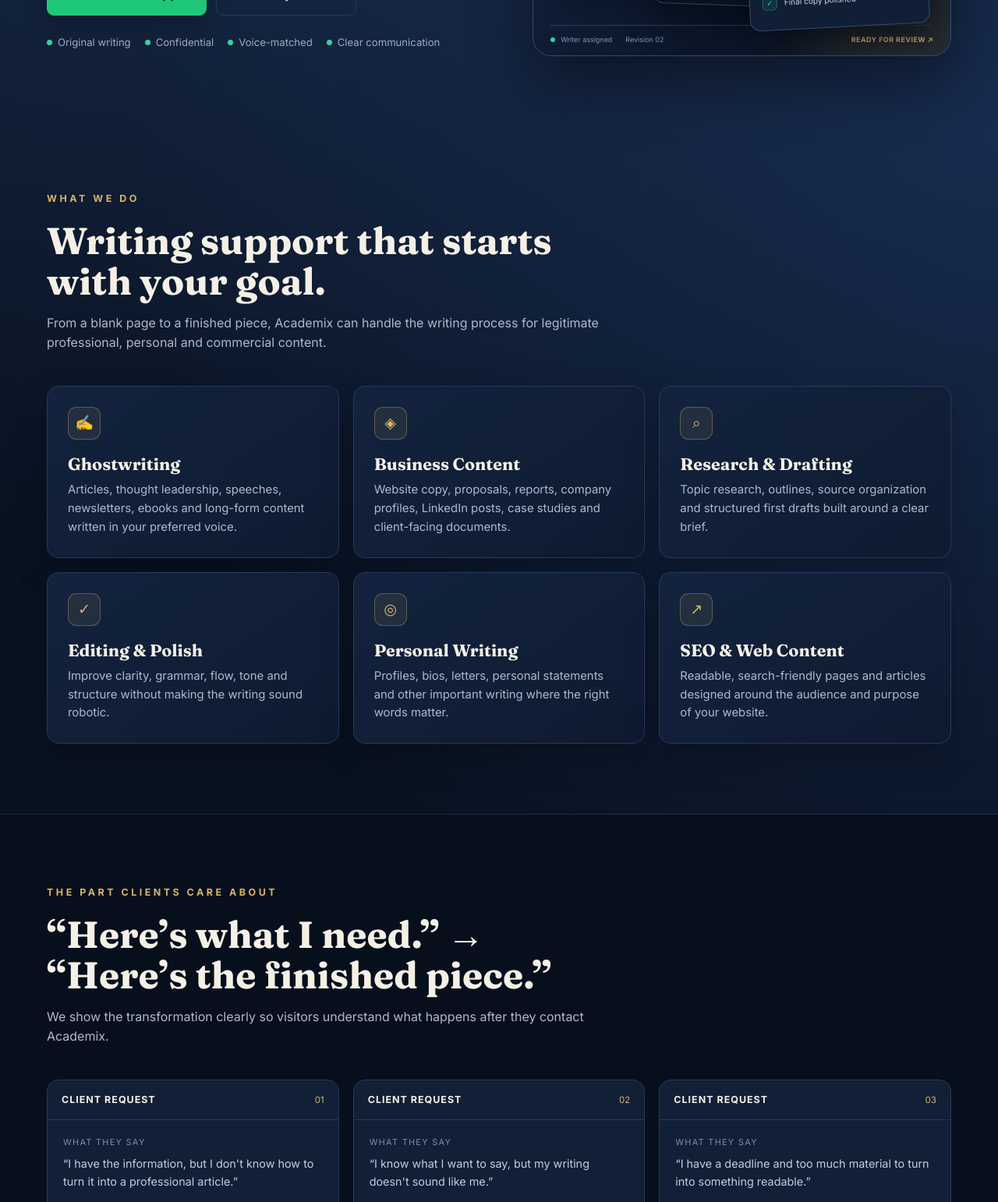
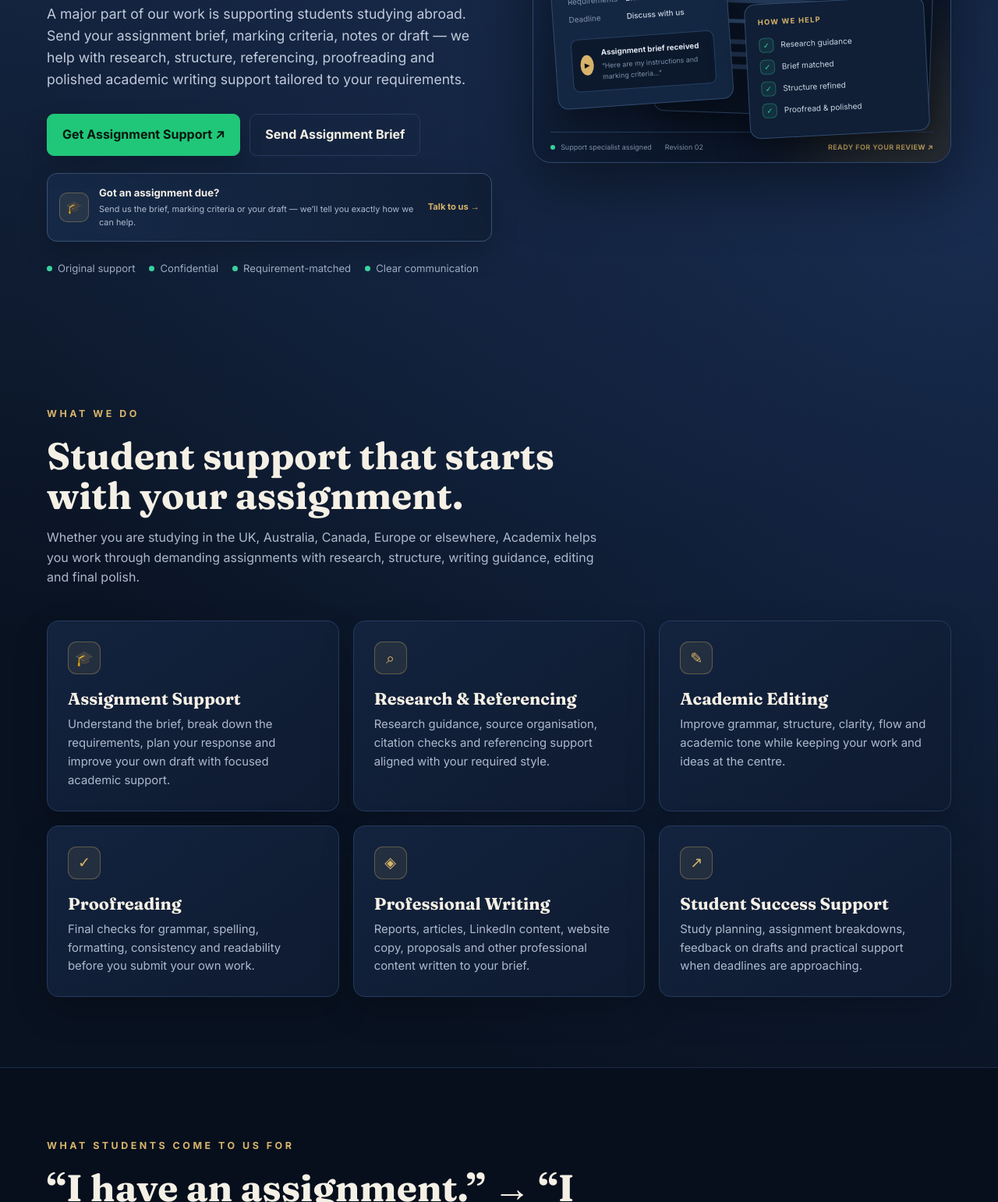
Before and after one commit to awaischaudhary1612/Academix-Internationals, a plain HTML site: page index.html in a window 1280 px wide. Shown: the part 558-2100 px from the top of the page at 78% size. Drawn offline with Linux system fonts and the light colour scheme.

Commit message:
index.html
Specialized Website According to client Needs

```diff
--- a/index.html
+++ b/index.html
@@ -3,8 +3,8 @@
 <head>
 <meta charset="UTF-8">
 <meta name="viewport" content="width=device-width, initial-scale=1">
-<title>Academix — Professional Ghostwriting & Content Services</title>
-<meta name="description" content="Academix turns your ideas, briefs and notes into polished professional writing. Ghostwriting, content, research, editing and business writing.">
+<title>Academix — Assignment Support & Professional Writing</title>
+<meta name="description" content="Academix supports students abroad with assignment research, structuring, referencing, proofreading and professional writing services, alongside business and ghostwriting content.">
 <link rel="preconnect" href="https://fonts.googleapis.com">
 <link href="https://fonts.googleapis.com/css2?family=Fraunces:wght@500;600;700&family=Inter:wght@400;500;600;700&display=swap" rel="stylesheet">
 <style>
@@ -41,6 +41,19 @@
 .hero h1 span{color:var(--gold)}
 .lede{font-size:1.1rem;color:#c1cada;max-width:60ch;margin-top:25px}
 .cta{display:flex;gap:12px;flex-wrap:wrap;margin-top:30px}
+
+.student-hook{
+  margin-top:22px;display:flex;align-items:center;gap:13px;
+  padding:14px 15px;border:1px solid #3a5275;border-radius:13px;
+  background:linear-gradient(90deg,#152947,#101f36);box-shadow:0 15px 35px #0003;
+}
+.hook-icon{width:38px;height:38px;border-radius:10px;background:#d7b46a18;border:1px solid #d7b46a55;display:grid;place-items:center;flex:none}
+.student-hook strong,.student-hook span{display:block}
+.student-hook strong{font-size:.82rem;color:#f3eee4}
+.student-hook span{font-size:.68rem;color:#aebbd0;margin-top:2px}
+.student-hook a{margin-left:auto;white-space:nowrap;font-size:.7rem;font-weight:700;color:#d7b46a}
+.student-hook a:hover{color:#f0cf86}
+
 .trust{display:flex;gap:18px;flex-wrap:wrap;margin-top:24px;color:#9eabc0;font-size:.82rem}
 .trust span{display:flex;gap:7px;align-items:center}
 .dot{width:7px;height:7px;background:var(--green);border-radius:50%}
@@ -310,17 +323,26 @@
 <header class="hero">
   <div class="wrap hero-grid">
     <div>
-      <div class="kicker">Professional Ghostwriting & Content</div>
-      <h1>Your ideas.<br><span>Our words.</span></h1>
-      <p class="lede">Academix turns your brief, notes, voice messages, research or rough ideas into polished, natural-sounding content — written around your audience, tone and goals.</p>
+      <div class="kicker">Assignment Support • Writing • Research</div>
+      <h1>Assignment due?<br><span>Let’s get it sorted.</span></h1>
+      <p class="lede">A major part of our work is supporting students studying abroad. Send your assignment brief, marking criteria, notes or draft — we help with research, structure, referencing, proofreading and polished academic writing support tailored to your requirements.</p>
       <div class="cta">
-        <a class="btn whatsapp" href="https://wa.me/923089677738?text=Hi%20Academix%2C%20I%27d%20like%20to%20discuss%20a%20writing%20project." target="_blank" rel="noopener">Start on WhatsApp ↗</a>
-        <a class="btn secondary" href="mailto:academix.internationals@gmail.com?subject=Academix%20Writing%20Project">Send Project Brief</a>
+        <a class="btn whatsapp" href="https://wa.me/923089677738?text=Hi%20Academix%2C%20I%20need%20help%20with%20an%20assignment.%20I%27ll%20send%20the%20brief%20and%20requirements." target="_blank" rel="noopener">Get Assignment Support ↗</a>
+        <a class="btn secondary" href="mailto:academix.internationals@gmail.com?subject=Academix%20Assignment%20Support">Send Assignment Brief</a>
+      </div>
+
+      <div class="student-hook">
+        <div class="hook-icon">🎓</div>
+        <div>
+          <strong>Got an assignment due?</strong>
+          <span>Send us the brief, marking criteria or your draft — we’ll tell you exactly how we can help.</span>
+        </div>
+        <a href="https://wa.me/923089677738?text=Hi%20Academix%2C%20I%20need%20help%20with%20an%20assignment.%20I%27ll%20send%20the%20brief%20and%20requirements." target="_blank" rel="noopener">Talk to us →</a>
       </div>
       <div class="trust">
-        <span><i class="dot"></i>Original writing</span>
+        <span><i class="dot"></i>Original support</span>
         <span><i class="dot"></i>Confidential</span>
-        <span><i class="dot"></i>Voice-matched</span>
+        <span><i class="dot"></i>Requirement-matched</span>
         <span><i class="dot"></i>Clear communication</span>
       </div>
     </div>
@@ -331,24 +353,24 @@
 
         <div class="studio-top">
           <span class="live-dot"></span>
-          <span>ACADEMIX WRITING STUDIO</span>
-          <span class="studio-status">PROJECT IN PROGRESS</span>
+          <span>ACADEMIX STUDENT SUPPORT</span>
+          <span class="studio-status">ASSIGNMENT SUPPORT</span>
         </div>
 
         <div class="studio-grid">
           <div class="brief-card">
-            <div class="card-tag">CLIENT BRIEF</div>
-            <h4>Turn my ideas into a professional article.</h4>
+            <div class="card-tag">STUDENT REQUEST</div>
+            <h4>“I need help with my assignment before the deadline.”</h4>
             <div class="brief-meta">
-              <span>Audience</span><strong>Business readers</strong>
-              <span>Tone</span><strong>Clear · confident</strong>
-              <span>Length</span><strong>1,500 words</strong>
+              <span>Level</span><strong>University</strong>
+              <span>Requirements</span><strong>Brief + rubric</strong>
+              <span>Deadline</span><strong>Discuss with us</strong>
             </div>
             <div class="voice-note">
               <span class="play">▶</span>
               <div>
-                <b>Voice note received</b>
-                <small>02:18 · “Here’s what I want to say…”</small>
+                <b>Assignment brief received</b>
+                <small>“Here are my instructions and marking criteria…”</small>
               </div>
             </div>
           </div>
@@ -360,12 +382,12 @@
               <span class="save">Saved</span>
             </div>
             <div class="editor-body">
-              <div class="doc-kicker">FEATURE ARTICLE</div>
-              <h4>When good ideas need the right words</h4>
+              <div class="doc-kicker">ASSIGNMENT WORKSPACE</div>
+              <h4>Research, structure & academic clarity</h4>
               <div class="text-line w90"></div>
               <div class="text-line w100"></div>
               <div class="text-line w82"></div>
-              <div class="highlight-line"><span></span><b>clearer message</b><span></span></div>
+              <div class="highlight-line"><span></span><b>clearer argument</b><span></span></div>
               <div class="text-line w96"></div>
               <div class="text-line w74"></div>
               <div class="text-line w88"></div>
@@ -374,18 +396,18 @@
           </div>
 
           <div class="solution-card">
-            <div class="card-tag">OUR SOLUTION</div>
-            <div class="solution-row"><span class="check">✓</span><span>Research organised</span></div>
-            <div class="solution-row"><span class="check">✓</span><span>Voice matched</span></div>
+            <div class="card-tag">HOW WE HELP</div>
+            <div class="solution-row"><span class="check">✓</span><span>Research guidance</span></div>
+            <div class="solution-row"><span class="check">✓</span><span>Brief matched</span></div>
             <div class="solution-row"><span class="check">✓</span><span>Structure refined</span></div>
-            <div class="solution-row"><span class="check">✓</span><span>Final copy polished</span></div>
+            <div class="solution-row"><span class="check">✓</span><span>Proofread & polished</span></div>
           </div>
         </div>
 
         <div class="studio-footer">
-          <span><i></i> Writer assigned</span>
+          <span><i></i> Support specialist assigned</span>
           <span>Revision 02</span>
-          <strong>READY FOR REVIEW ↗</strong>
+          <strong>READY FOR YOUR REVIEW ↗</strong>
         </div>
       </div>
     </div>
@@ -396,16 +418,16 @@
   <div class="wrap">
     <div class="section-head">
       <div class="kicker">What we do</div>
-      <h2>Writing support that starts with your goal.</h2>
-      <p>From a blank page to a finished piece, Academix can handle the writing process for legitimate professional, personal and commercial content.</p>
+      <h2>Student support that starts with your assignment.</h2>
+      <p>Whether you are studying in the UK, Australia, Canada, Europe or elsewhere, Academix helps you work through demanding assignments with research, structure, writing guidance, editing and final polish.</p>
     </div>
     <div class="cards">
-      <article class="card"><div class="icon">✍</div><h3>Ghostwriting</h3><p>Articles, thought leadership, speeches, newsletters, ebooks and long-form content written in your preferred voice.</p></article>
-      <article class="card"><div class="icon">◈</div><h3>Business Content</h3><p>Website copy, proposals, reports, company profiles, LinkedIn posts, case studies and client-facing documents.</p></article>
-      <article class="card"><div class="icon">⌕</div><h3>Research & Drafting</h3><p>Topic research, outlines, source organization and structured first drafts built around a clear brief.</p></article>
-      <article class="card"><div class="icon">✓</div><h3>Editing & Polish</h3><p>Improve clarity, grammar, flow, tone and structure without making the writing sound robotic.</p></article>
-      <article class="card"><div class="icon">◎</div><h3>Personal Writing</h3><p>Profiles, bios, letters, personal statements and other important writing where the right words matter.</p></article>
-      <article class="card"><div class="icon">↗</div><h3>SEO & Web Content</h3><p>Readable, search-friendly pages and articles designed around the audience and purpose of your website.</p></article>
+      <article class="card"><div class="icon">🎓</div><h3>Assignment Support</h3><p>Understand the brief, break down the requirements, plan your response and improve your own draft with focused academic support.</p></article>
+      <article class="card"><div class="icon">⌕</div><h3>Research & Referencing</h3><p>Research guidance, source organisation, citation checks and referencing support aligned with your required style.</p></article>
+      <article class="card"><div class="icon">✎</div><h3>Academic Editing</h3><p>Improve grammar, structure, clarity, flow and academic tone while keeping your work and ideas at the centre.</p></article>
+      <article class="card"><div class="icon">✓</div><h3>Proofreading</h3><p>Final checks for grammar, spelling, formatting, consistency and readability before you submit your own work.</p></article>
+      <article class="card"><div class="icon">◈</div><h3>Professional Writing</h3><p>Reports, articles, LinkedIn content, website copy, proposals and other professional content written to your brief.</p></article>
+      <article class="card"><div class="icon">↗</div><h3>Student Success Support</h3><p>Study planning, assignment breakdowns, feedback on drafts and practical support when deadlines are approaching.</p></article>
     </div>
   </div>
 </section>
@@ -413,22 +435,22 @@
 <section id="cases" class="dark-band">
   <div class="wrap">
     <div class="section-head">
-      <div class="kicker">The part clients care about</div>
-      <h2>“Here’s what I need.” → “Here’s the finished piece.”</h2>
-      <p>We show the transformation clearly so visitors understand what happens after they contact Academix.</p>
+      <div class="kicker">What students come to us for</div>
+      <h2>“I have an assignment.” → “I know exactly what to do next.”</h2>
+      <p>Students abroad often know the topic but need help turning a demanding brief into a clear plan and a stronger piece of work.</p>
     </div>
     <div class="case-grid">
       <article class="case">
-        <div class="case-head"><strong>Client request</strong><span>01</span></div>
-        <div class="case-body"><div class="label">What they say</div><p>“I have the information, but I don't know how to turn it into a professional article.”</p><div class="solution"><div class="label">How we solve it</div><p>We organize the key points, research the missing context, create a strong structure and deliver a polished draft.</p></div></div>
+        <div class="case-head"><strong>Student request</strong><span>01</span></div>
+        <div class="case-body"><div class="label">What they say</div><p>“I have the assignment brief, but I don’t know where to start.”</p><div class="solution"><div class="label">How we help</div><p>We break down the requirements, clarify the task, help plan the structure and guide the research so you can move forward confidently.</p></div></div>
       </article>
       <article class="case">
-        <div class="case-head"><strong>Client request</strong><span>02</span></div>
-        <div class="case-body"><div class="label">What they say</div><p>“I know what I want to say, but my writing doesn't sound like me.”</p><div class="solution"><div class="label">How we solve it</div><p>We study the tone and examples you provide, then shape the writing to sound natural, confident and consistent.</p></div></div>
+        <div class="case-head"><strong>Student request</strong><span>02</span></div>
+        <div class="case-body"><div class="label">What they say</div><p>“My draft is written, but it needs serious proofreading and better structure.”</p><div class="solution"><div class="label">How we help</div><p>We edit for clarity, academic tone, grammar, structure, consistency and referencing while preserving your ideas.</p></div></div>
       </article>
       <article class="case">
-        <div class="case-head"><strong>Client request</strong><span>03</span></div>
-        <div class="case-body"><div class="label">What they say</div><p>“I have a deadline and too much material to turn into something readable.”</p><div class="solution"><div class="label">How we solve it</div><p>We sort the material, identify the message, build the draft and refine it through your feedback.</p></div></div>
+        <div class="case-head"><strong>Student request</strong><span>03</span></div>
+        <div class="case-body"><div class="label">What they say</div><p>“My deadline is close and I need help making sense of all my research.”</p><div class="solution"><div class="label">How we help</div><p>We help organise sources, build an outline, identify the key points and improve the writing you have developed.</p></div></div>
       </article>
     </div>
   </div>
@@ -437,15 +459,15 @@
 <section id="process">
   <div class="wrap">
     <div class="section-head">
-      <div class="kicker">Simple process</div>
-      <h2>From message to manuscript.</h2>
-      <p>You don't need a perfect brief. Send us what you have and we'll help turn it into a workable writing plan.</p>
+      <div class="kicker">Need assignment help?</div>
+      <h2>Send the assignment. We’ll help you move it forward.</h2>
+      <p>You don’t need to have everything figured out. Send the brief, rubric, topic, notes or draft and tell us what you need help with.</p>
     </div>
     <div class="process">
-      <article class="step"><div class="step-num">01</div><h3>Send the brief</h3><p>Tell us the topic, audience, format, length, deadline and the result you want.</p></article>
-      <article class="step"><div class="step-num">02</div><h3>We plan & write</h3><p>We research where needed, build the structure and create the first draft.</p></article>
-      <article class="step"><div class="step-num">03</div><h3>You review</h3><p>Give us your notes on tone, direction, facts or anything you'd like changed.</p></article>
-      <article class="step"><div class="step-num">04</div><h3>We polish</h3><p>We revise the piece and deliver a clean final version ready for its intended use.</p></article>
+      <article class="step"><div class="step-num">01</div><h3>Send your assignment</h3><p>Send the brief, requirements, marking criteria, topic, notes or your current draft.</p></article>
+      <article class="step"><div class="step-num">02</div><h3>We assess & plan</h3><p>We identify what the task requires and give you a clear plan for research, structure and writing.</p></article>
+      <article class="step"><div class="step-num">03</div><h3>We improve the work</h3><p>Get focused feedback, editing, proofreading, referencing and writing support around your draft.</p></article>
+      <article class="step"><div class="step-num">04</div><h3>You submit confidently</h3><p>Use the improved work as your own learning and submission, with the support you needed along the way.</p></article>
     </div>
   </div>
 </section>
@@ -453,11 +475,11 @@
 <section class="dark-band" id="contact">
   <div class="wrap contact">
     <div class="contact-box">
-      <div class="kicker">Start a project</div>
-      <h2>Have an idea? Let's put it into words.</h2>
-      <p>Send your brief by WhatsApp or email. If you're not sure what service you need, just tell us what you're trying to achieve.</p>
+      <div class="kicker">Assignment deadline getting close?</div>
+      <h2>Don’t let a difficult assignment deadline catch you unprepared.</h2>
+      <p>Send your assignment brief, requirements or draft on WhatsApp. Tell us what you are struggling with and we’ll explain how Academix can help.</p>
       <div class="cta">
-        <a class="btn whatsapp" href="https://wa.me/923089677738?text=Hi%20Academix%2C%20I%20have%20a%20writing%20project%20I%27d%20like%20to%20discuss." target="_blank" rel="noopener">Chat on WhatsApp ↗</a>
+        <a class="btn whatsapp" href="https://wa.me/923089677738?text=Hi%20Academix%2C%20I%20have%20a%20writing%20project%20I%27d%20like%20to%20discuss." target="_blank" rel="noopener">Get Assignment Help ↗</a>
         <a class="btn secondary" href="mailto:academix.internationals@gmail.com">Email Academix</a>
       </div>
     </div>
@@ -468,7 +490,7 @@
         <a class="contact-link" href="mailto:academix.internationals@gmail.com"><span class="symbol">✉</span><span><strong>Email</strong><br><small>academix.internationals@gmail.com</small></span></a>
         <a class="contact-link" href="https://www.facebook.com/profile.php?id=61594647734772" target="_blank" rel="noopener"><span class="symbol">f</span><span><strong>Facebook</strong><br><small>Visit the Academix page</small></span></a>
       </div>
-      <p class="fine">For academic work, we can provide legitimate tutoring, editing, proofreading and research guidance; submitted coursework should remain the student's own work.</p>
+      <p class="fine">Academic support includes research guidance, assignment planning, editing, proofreading, referencing and feedback. Coursework submitted for assessment should remain the student’s own work.</p>
     </div>
   </div>
 </section>
@@ -476,7 +498,7 @@
 <footer>
   <div class="wrap footer">
     <a class="brand" href="#"><span class="brand-mark">A</span>Academix</a>
-    <small>Professional ghostwriting • content • research • editing</small>
+    <small>Assignment support • research • editing • professional writing</small>
     <small>© 2026 Academix. All rights reserved.</small>
   </div>
 </footer>
```
